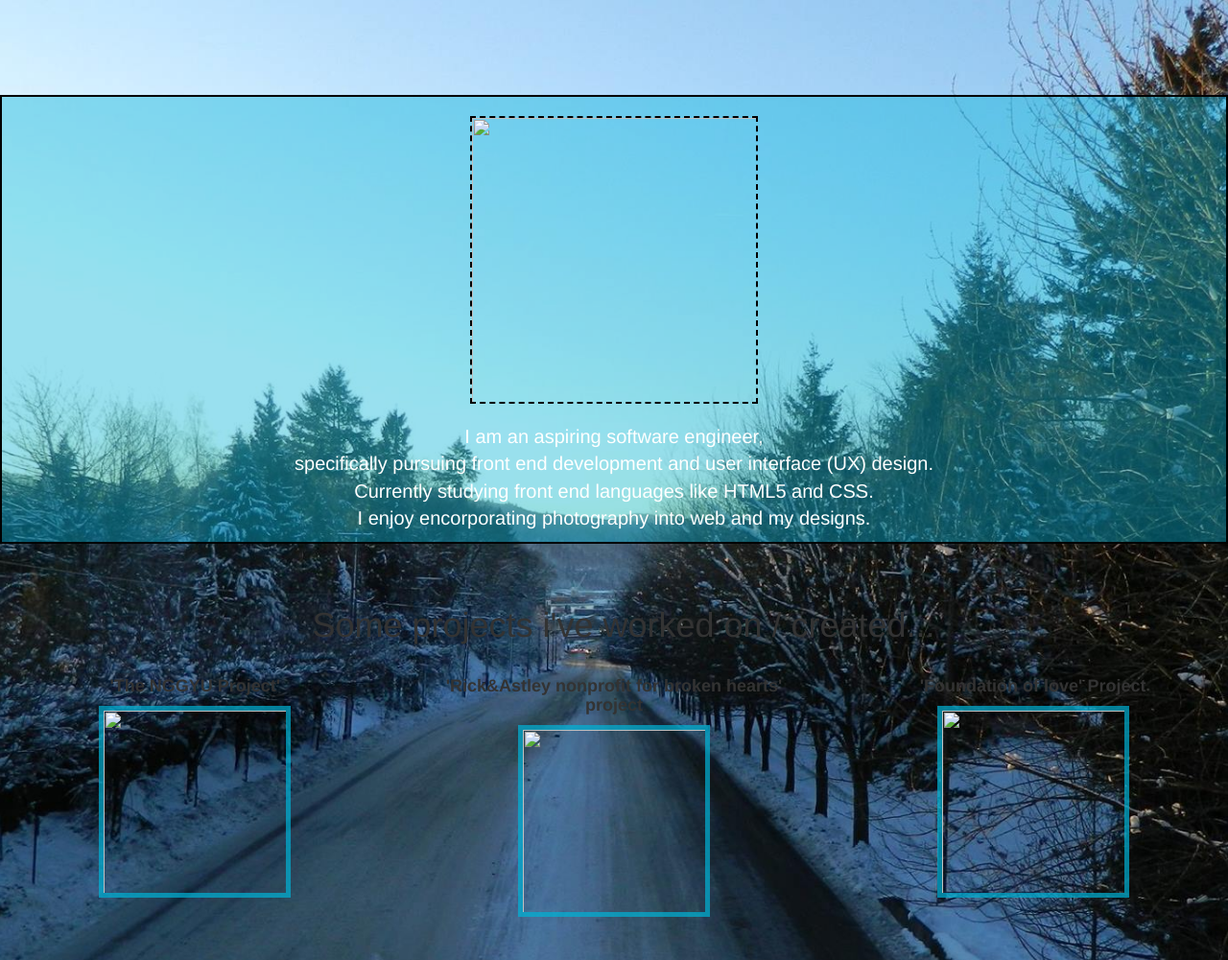
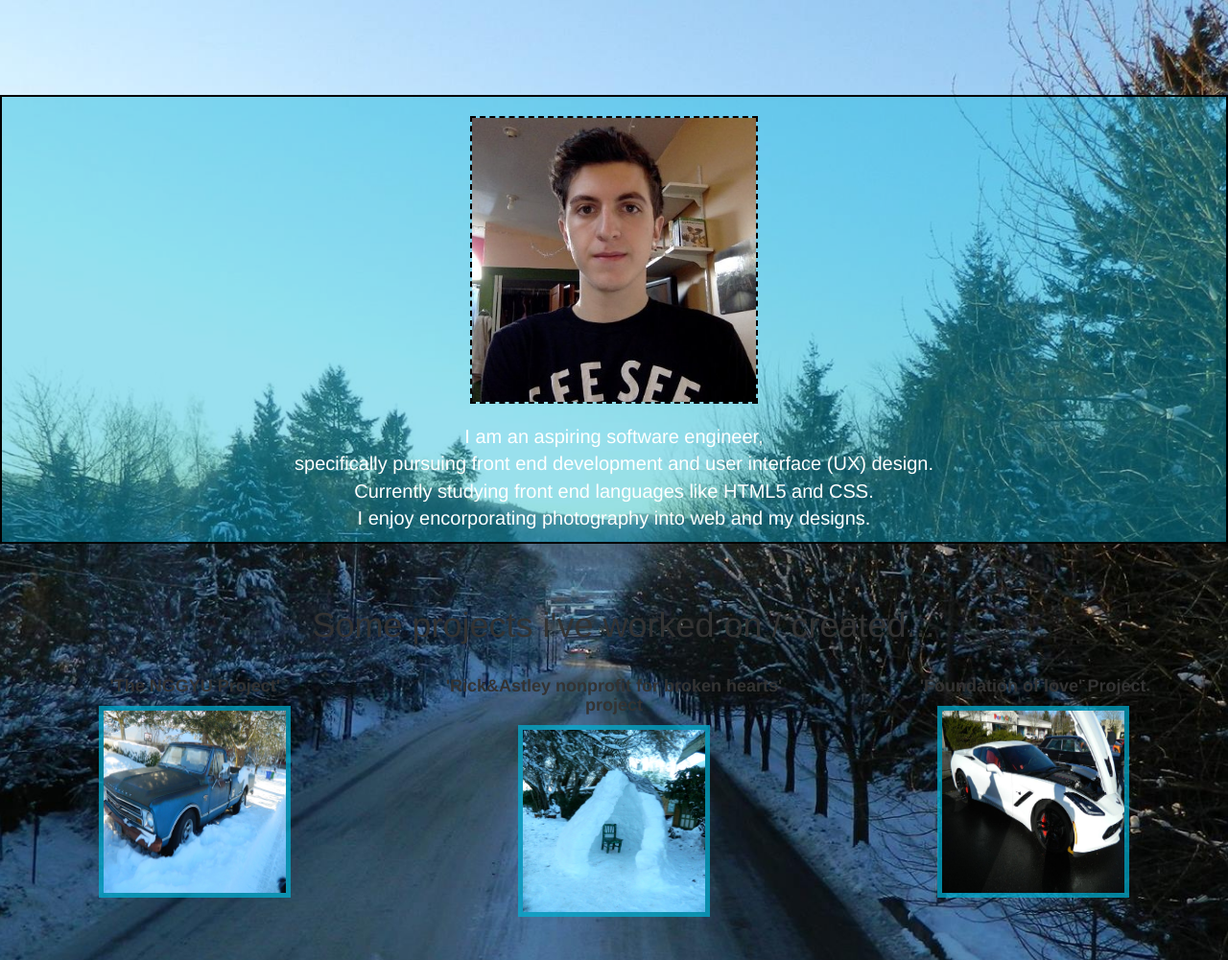
Before and after one commit to jjames1011/MyPortfolio, a plain HTML site: page index.html in a window 1280 px wide. Shown: the part 90-1091 px from the top of the page at 96% size. Drawn offline with nearby package versions, Linux system fonts and the light colour scheme; files whose address does not match are found by name.

Commit message:
rerouted the pictures location to 'img' folder

```diff
--- a/index.html
+++ b/index.html
@@ -34,30 +34,30 @@
   </div>
 
   <div class="summary" id="summary">
-        <center><img src="pictures/linkedinpic.jpg" id="me" /></center>
+    <center><img src="img/linkedinpic.jpg" id="me" /></center>
 
     <p>I am an aspiring software engineer,<br> specifically pursuing front end development and user interface (UX) design.<br> Currently studying front end languages like HTML5 and CSS.<br> I enjoy encorporating photography into web and my designs. </p>
   </div>
 
   <div class='projects' id="projects">
     <center>
-            <h1>Some projects i've worked on / created... </h1>
+      <h1 id="projects">Some projects i've worked on / created... </h1>
       <div class="row">
 
         <div class="col-md-4">
           <h4><strong>'The NGGYU Project'</strong></h4>
-                    <a href="https://www.youtube.com/watch?v=dQw4w9WgXcQ" target="_blank"><img id="img1" src="pictures/project1.jpg"></a>
+          <a href="https://www.youtube.com/watch?v=dQw4w9WgXcQ" target="_blank"><img id="img1" src="img/project1.jpg"></a>
         </div>
 
         <div class="col-md-4">
           <h4><strong>'Rick&Astley nonprofit for broken hearts' project</strong></h4>
-                    <a href="https://www.youtube.com/watch?v=dQw4w9WgXcQ" target="_blank"><img id="img1" src="pictures/project2.jpg"></a>
+          <a href="https://www.youtube.com/watch?v=dQw4w9WgXcQ" target="_blank"><img id="img1" src="img/project2.jpg"></a>
 
         </div>
 
         <div class="col-md-4">
           <h4><strong>'Foundation of love' Project</strong></h4>
-                    <a href="https://www.youtube.com/watch?v=dQw4w9WgXcQ" target="_blank0"><img id="img1" src="pictures/project3.jpg"></a>
+          <a href="https://www.youtube.com/watch?v=dQw4w9WgXcQ" target="_blank0"><img id="img1" src="img/project3.jpg"></a>
         </div>
     </center>
 
```
Lines whose indentation alone changed are shown as unchanged.
